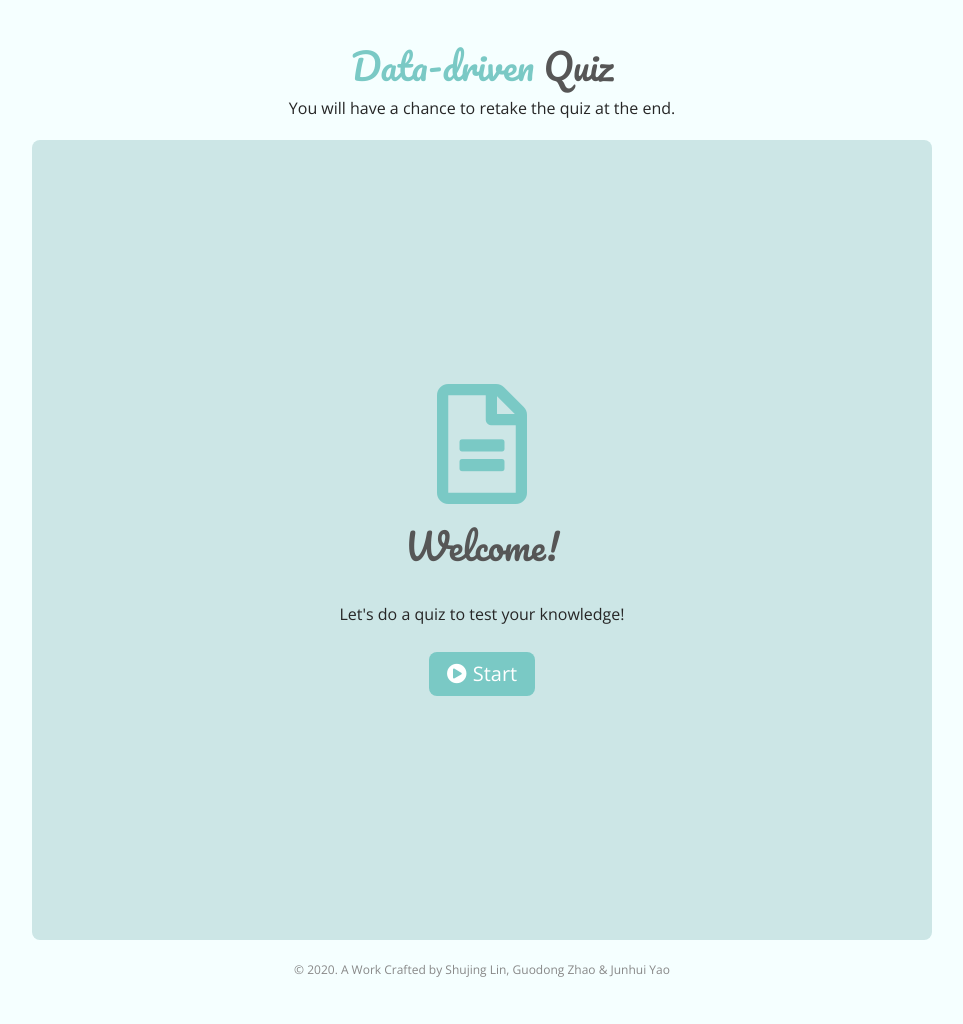
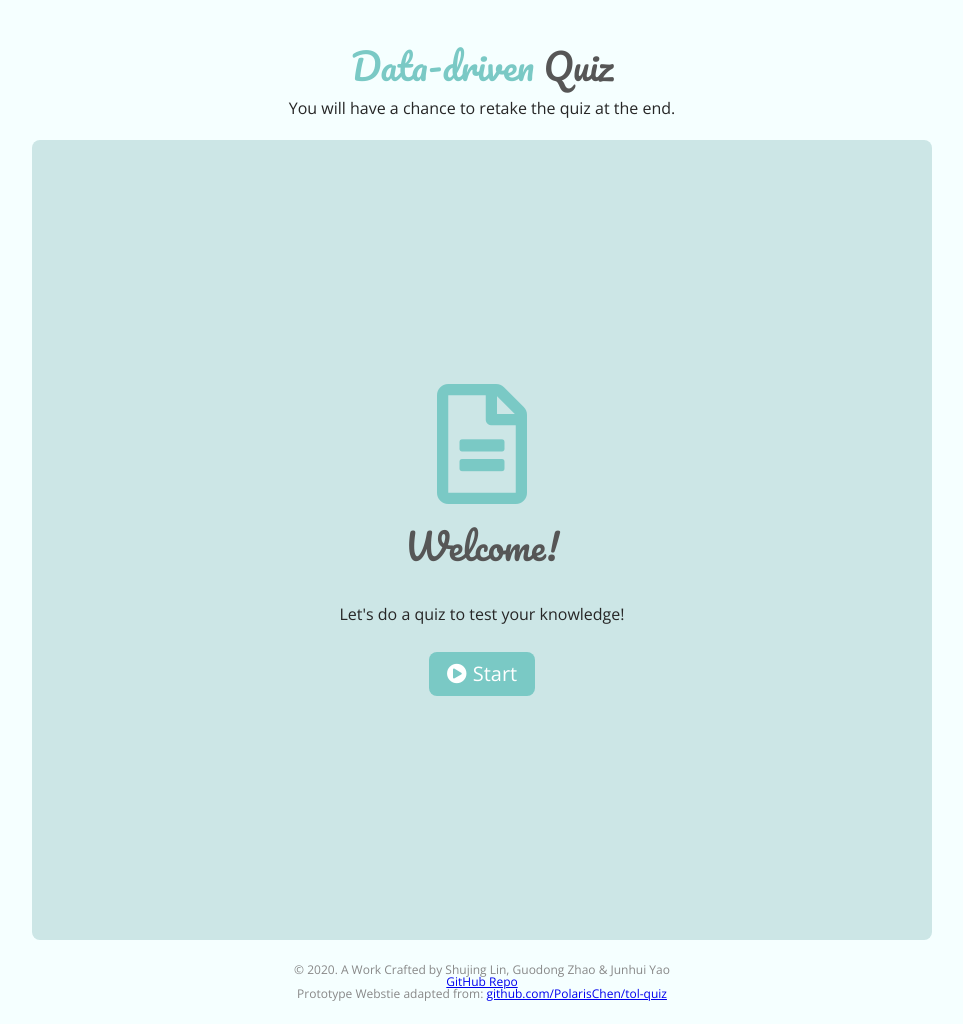
Before and after one commit to Troyanovsky/TOLProj3, a plain HTML site: page index.html in a window 1280 px wide. Shown: the whole page, without its empty margins (158-1121 px from the left). Before the commit the page ends 1000 px from the top, so only its background shows below. Drawn offline with nearby package versions, Linux system fonts and the light colour scheme; no server answers.

Commit message:
Added credit for prototype

```diff
--- a/index.html
+++ b/index.html
@@ -13,7 +13,7 @@
       <header>
         <h1><span>Data-driven</span> Quiz</h1>
         <p><br/></p>
-        <h2>You will have a chance to retake the quiz at the end.</h2>
+        <h2>You will have a chance to <strong>retake</strong> the quiz at the end.</h2>
       </header>
 
       <main>
@@ -493,6 +493,8 @@
 
       <footer>
         <p class="copyright">&copy; 2020. A Work Crafted by Shujing Lin, Guodong Zhao &amp; Junhui Yao </p>
+        <a href="https://github.com/Troyanovsky/TOLProj3">GitHub Repo</a>
+        <p>Prototype Webstie adapted from: <a href="https://github.com/PolarisChen/tol-quiz">github.com/PolarisChen/tol-quiz</a></p>
       </footer>
     </div>
 
```
